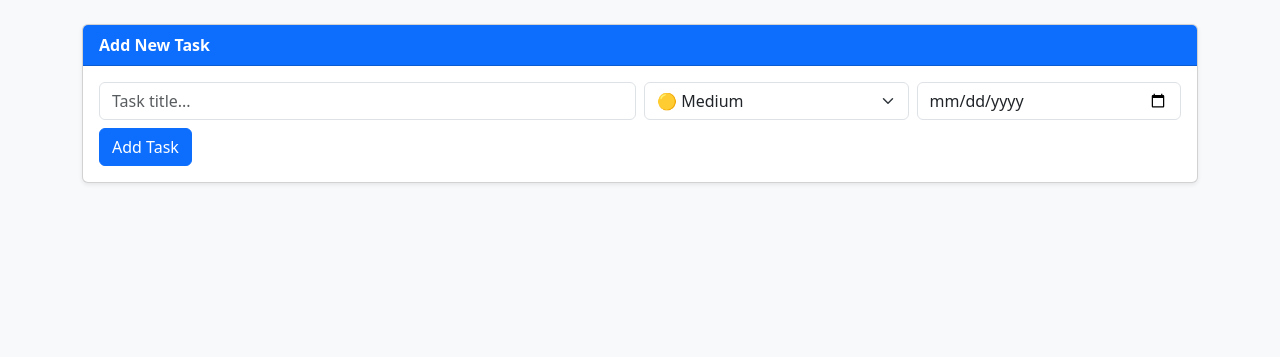
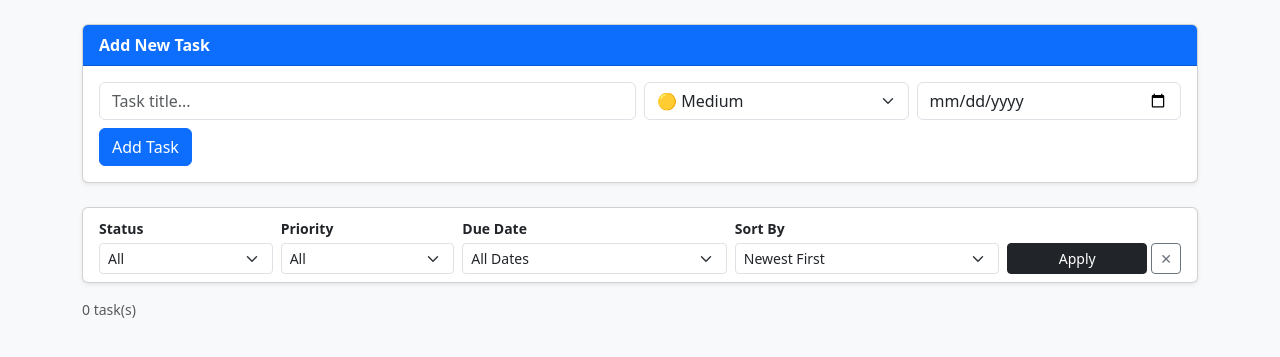
Before and after one commit to A3yyad/Tododo, a Flask app: page / in a window 1280 px wide. Shown: the part 56-413 px from the top of the page. Run offline with Flask 3, Linux system fonts and the light colour scheme.

Commit message:
feat: filter by status/priority/due-date and sort by 8 options

```diff
--- a/app/routes.py
+++ b/app/routes.py
@@ -1,14 +1,59 @@
 from flask import Blueprint, render_template, request, redirect, url_for
 from app import db
 from app.models import Task
-from datetime import datetime
+from datetime import datetime, date, timedelta
 
 main = Blueprint("main", __name__)
 
 @main.route("/")
 def index():
-    tasks = Task.query.order_by(Task.created_at.desc()).all()
-    return render_template("index.html", tasks=tasks)
+    status     = request.args.get("status", "")
+    priority   = request.args.get("priority", "")
+    due_filter = request.args.get("due", "")
+    sort       = request.args.get("sort", "created_desc")
+
+    query = Task.query
+
+    if status:
+        query = query.filter(Task.status == status)
+    if priority:
+        query = query.filter(Task.priority == priority)
+
+    today = date.today()
+    if due_filter == "overdue":
+        query = query.filter(Task.due_date < today, Task.is_done == False)
+    elif due_filter == "today":
+        query = query.filter(Task.due_date == today)
+    elif due_filter == "this_week":
+        query = query.filter(Task.due_date >= today,
+                             Task.due_date <= today + timedelta(days=7))
+
+    sort_map = {
+        "created_desc":  Task.created_at.desc(),
+        "created_asc":   Task.created_at.asc(),
+        "due_asc":       Task.due_date.asc(),
+        "due_desc":      Task.due_date.desc(),
+        "priority_high": db.case(
+            (Task.priority == "high",   1),
+            (Task.priority == "medium", 2),
+            (Task.priority == "low",    3),
+            else_=4
+        ),
+        "priority_low": db.case(
+            (Task.priority == "low",    1),
+            (Task.priority == "medium", 2),
+            (Task.priority == "high",   3),
+            else_=4
+        ),
+        "alpha_asc":  Task.title.asc(),
+        "alpha_desc": Task.title.desc(),
+    }
+    query = query.order_by(sort_map.get(sort, Task.created_at.desc()))
+    tasks = query.all()
+
+    return render_template("index.html", tasks=tasks,
+                           status=status, priority=priority,
+                           due_filter=due_filter, sort=sort)
 
 @main.route("/add", methods=["POST"])
 def add():
@@ -36,6 +81,18 @@ def delete(task_id):
     db.session.commit()
     return redirect(url_for("main.index"))
 
+@main.route("/search")
+def search():
+    q = request.args.get("q", "").strip()
+    tasks = []
+    if q:
+        pattern = f"%{q}%"
+        tasks = Task.query.filter(
+            db.or_(Task.title.ilike(pattern),
+                   Task.description.ilike(pattern))
+        ).order_by(Task.created_at.desc()).all()
+    return render_template("search.html", tasks=tasks, q=q)
+
 @main.route("/stats")
 def stats():
     return render_template("stats.html")
--- a/app/templates/index.html
+++ b/app/templates/index.html
@@ -1,5 +1,6 @@
 {% extends "base.html" %}
 {% block content %}
+
 <div class="card mb-4 shadow-sm">
   <div class="card-header bg-primary text-white"><strong>Add New Task</strong></div>
   <div class="card-body">
@@ -23,12 +24,66 @@
     </form>
   </div>
 </div>
+
+<form method="GET" action="/" class="card mb-3 shadow-sm">
+  <div class="card-body py-2">
+    <div class="row g-2 align-items-end">
+      <div class="col-md-2">
+        <label class="form-label small fw-bold mb-1">Status</label>
+        <select name="status" class="form-select form-select-sm">
+          <option value=""      {{ 'selected' if not status }}>All</option>
+          <option value="todo"  {{ 'selected' if status=='todo'  }}>📋 Todo</option>
+          <option value="doing" {{ 'selected' if status=='doing' }}>⚙️ Doing</option>
+          <option value="done"  {{ 'selected' if status=='done'  }}>✅ Done</option>
+        </select>
+      </div>
+      <div class="col-md-2">
+        <label class="form-label small fw-bold mb-1">Priority</label>
+        <select name="priority" class="form-select form-select-sm">
+          <option value=""       {{ 'selected' if not priority }}>All</option>
+          <option value="high"   {{ 'selected' if priority=='high'   }}>🔴 High</option>
+          <option value="medium" {{ 'selected' if priority=='medium' }}>🟡 Medium</option>
+          <option value="low"    {{ 'selected' if priority=='low'    }}>🟢 Low</option>
+        </select>
+      </div>
+      <div class="col-md-3">
+        <label class="form-label small fw-bold mb-1">Due Date</label>
+        <select name="due" class="form-select form-select-sm">
+          <option value=""          {{ 'selected' if not due_filter }}>All Dates</option>
+          <option value="overdue"   {{ 'selected' if due_filter=='overdue'   }}>🔥 Overdue</option>
+          <option value="today"     {{ 'selected' if due_filter=='today'     }}>📅 Today</option>
+          <option value="this_week" {{ 'selected' if due_filter=='this_week' }}>📆 This Week</option>
+        </select>
+      </div>
+      <div class="col-md-3">
+        <label class="form-label small fw-bold mb-1">Sort By</label>
+        <select name="sort" class="form-select form-select-sm">
+          <option value="created_desc"  {{ 'selected' if sort=='created_desc'  }}>Newest First</option>
+          <option value="created_asc"   {{ 'selected' if sort=='created_asc'   }}>Oldest First</option>
+          <option value="due_asc"       {{ 'selected' if sort=='due_asc'       }}>Due Date ↑</option>
+          <option value="due_desc"      {{ 'selected' if sort=='due_desc'      }}>Due Date ↓</option>
+          <option value="priority_high" {{ 'selected' if sort=='priority_high' }}>Priority: High → Low</option>
+          <option value="priority_low"  {{ 'selected' if sort=='priority_low'  }}>Priority: Low → High</option>
+          <option value="alpha_asc"     {{ 'selected' if sort=='alpha_asc'     }}>A → Z</option>
+          <option value="alpha_desc"    {{ 'selected' if sort=='alpha_desc'    }}>Z → A</option>
+        </select>
+      </div>
+      <div class="col-md-2 d-flex gap-1">
+        <button class="btn btn-dark btn-sm w-100">Apply</button>
+        <a href="/" class="btn btn-outline-secondary btn-sm">✕</a>
+      </div>
+    </div>
+  </div>
+</form>
+
+<p class="text-muted small mb-2">{{ tasks|length }} task(s)</p>
 <ul class="list-group shadow-sm">
 {% for task in tasks %}
   {% set badge = "success" if task.priority=="low" else ("warning" if task.priority=="medium" else "danger") %}
   <li class="list-group-item d-flex justify-content-between align-items-center">
     <div>
-      <span class="badge bg-{{ badge }} me-2">{{ task.priority }}</span>
+      <span class="badge bg-{{ badge }} me-1">{{ task.priority }}</span>
+      <span class="badge bg-secondary me-2">{{ task.status }}</span>
       <strong class="{{ 'text-decoration-line-through text-muted' if task.is_done }}">{{ task.title }}</strong>
       {% if task.due_date %}<small class="text-muted ms-2">📅 {{ task.due_date }}</small>{% endif %}
     </div>
```
